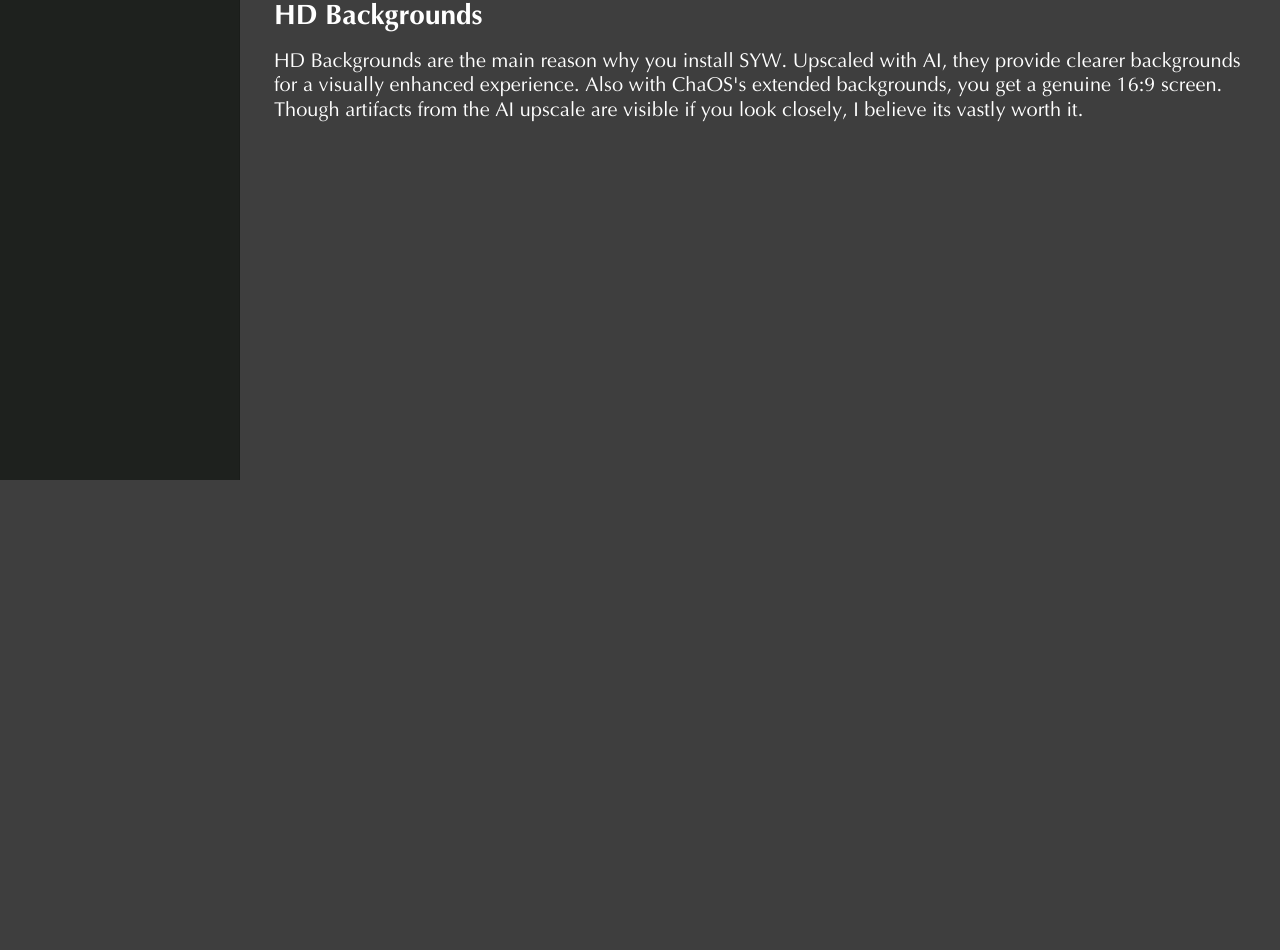
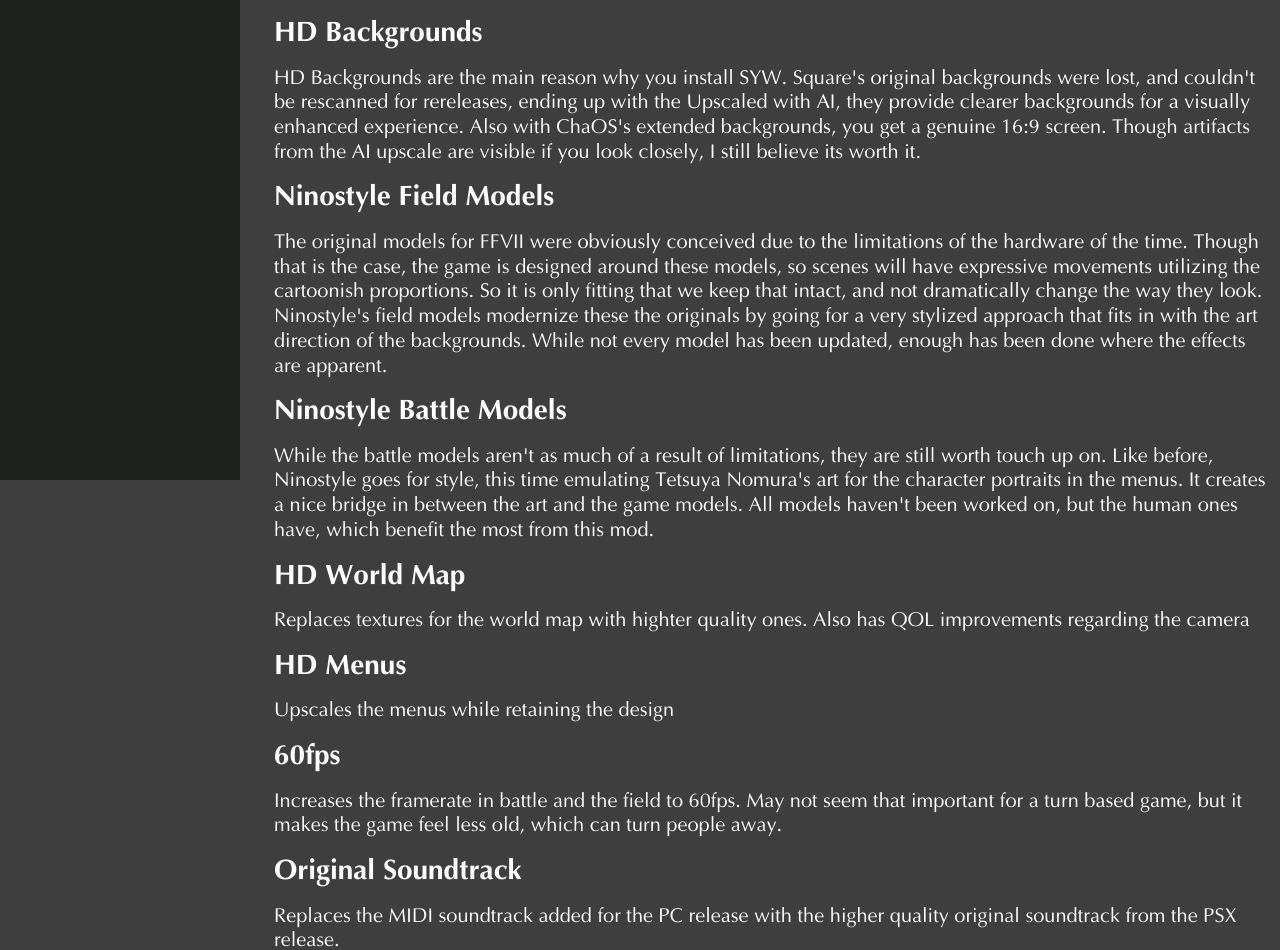
Before and after one commit to shaddaimorphing/ryukooni, a React (Create React App) app: page /about in a window 1280 px wide. Shown: the part 320-1270 px from the top of the page. Before the commit the page ends 800 px from the top, so only its background shows below. Built offline with nearby package versions, Linux system fonts and the light colour scheme.

Commit message:
Updated About and Install pages

```diff
--- a/src/pages/About.js
+++ b/src/pages/About.js
@@ -1,4 +1,4 @@
-import { Stack, Typography } from '@mui/material'
+import { Divider, Stack, Typography } from '@mui/material'
 import React from 'react'
 
 const About = () => {
@@ -7,18 +7,61 @@
             <Typography variant="h1" component="div">
                 Why Install This?
             </Typography>
-
             <Typography variant="h4" component="div">
                 Though SYW is an amazing mod that provides an HD remaster of sorts to FFVII, I believe that being that its options menu is very intimidating, and may turn away some people not used to modding. Not only that, the choices may bring uncertainty in what they should select for their playthrough. This guide is meant to circumvent both of these barriers. Ryuko Oni not only provides the improvements of SYW, but also chooses options on what are the best to retain the accuracy of FFVII. Below is a list of the major options I've selected, and why I beleive they are important.
             </Typography>
 
+            <Divider sx={{bgcolor: "white"}} />
+
             <Typography variant="h2" component="div">
                 HD Backgrounds
             </Typography>
+            <Typography variant="h4" component="div">
+                HD Backgrounds are the main reason why you install SYW. Square's original backgrounds were lost, and couldn't be rescanned for rereleases, ending up with the  Upscaled with AI, they provide clearer backgrounds for a visually enhanced experience. Also with ChaOS's extended backgrounds, you get a genuine 16:9 screen. Though artifacts from the AI upscale are visible if you look closely, I still believe its worth it.
+            </Typography>
 
+            <Typography variant="h2" component="div">
+                Ninostyle Field Models
+            </Typography>
             <Typography variant="h4" component="div">
-                HD Backgrounds are the main reason why you install SYW. Upscaled with AI, they provide clearer backgrounds for a visually enhanced experience. Also with ChaOS's extended backgrounds, you get a genuine 16:9 screen. Though artifacts from the AI upscale are visible if you look closely, I believe its vastly worth it.
+                The original models for FFVII were obviously conceived due to the limitations of the hardware of the time. Though that is the case, the game is designed around these models, so scenes will have expressive movements utilizing the cartoonish proportions. So it is only fitting that we keep that intact, and not dramatically change the way they look. Ninostyle's field models modernize these the originals by going for a very stylized approach that fits in with the art direction of the backgrounds. While not every model has been updated, enough has been done where the effects are apparent.
             </Typography>
+
+            <Typography variant="h2" component="div">
+                Ninostyle Battle Models
+            </Typography>
+            <Typography variant="h4" component="div">
+                While the battle models aren't as much of a result of limitations, they are still worth touch up on. Like before, Ninostyle goes for style, this time emulating Tetsuya Nomura's art for the character portraits in the menus. It creates a nice bridge in between the art and the game models. All models haven't been worked on, but the human ones have, which benefit the most from this mod.
+            </Typography>
+
+            <Typography variant="h2" component="div">
+                HD World Map
+            </Typography>
+            <Typography variant="h4" component="div">
+                Replaces textures for the world map with highter quality ones. Also has QOL improvements regarding the camera
+            </Typography>
+
+            <Typography variant="h2" component="div">
+                HD Menus
+            </Typography>
+            <Typography variant="h4" component="div">
+                Upscales the menus while retaining the design
+            </Typography>
+
+            <Typography variant="h2" component="div">
+                60fps
+            </Typography>
+            <Typography variant="h4" component="div">
+                Increases the framerate in battle and the field to 60fps. May not seem that important for a turn based game, but it makes the game feel less old, which can turn people away.
+            </Typography>
+
+            <Typography variant="h2" component="div">
+                Original Soundtrack
+            </Typography>
+            <Typography variant="h4" component="div">
+                Replaces the MIDI soundtrack added for the PC release with the higher quality original soundtrack from the PSX release.
+            </Typography>
+
         </Stack>
     )
 }
--- a/src/pages/Install.js
+++ b/src/pages/Install.js
@@ -1,4 +1,4 @@
-import { Divider, Stack, Typography } from '@mui/material'
+import { Divider, Link, Stack, Typography } from '@mui/material'
 import React from 'react'
 
 const Install = () => {
@@ -15,17 +15,19 @@
             <Divider sx={{bgcolor: "white"}} />
 
             <Typography variant="h4" component="div">
-                1. First, download the preset here.
+                1. First, download the preset (06-Ryuko.Oni.ini) from the last release on <Link href="https://github.com/shaddaimorphing/ryukooni/releases">Github</Link>
             </Typography>
             <Typography variant="h4" component="div">
-                2. Then go to where you downloaded the file (usually your Downloads folder) and copy it.
+                2. Then go to where you downloaded the file (usually your Downloads folder) and Rename it to "06-Ryuko Oni.ini".
             </Typography>
             <Typography variant="h4" component="div">
-                3. Navigate to your SYW folder and find the preset folder. Paste the preset there.
+                3. Copy it, and navigate to your SYW folder (Usually C://FF7_SYW_Unified/Presets/English) and find the preset folder. Paste the preset there.
             </Typography>
+            <img src={require('../img/Ryuko Oni Location.png')} alt="" width="75%" />
             <Typography variant="h4" component="div">
                 4. Open SYW and open the dropdown menu. The preset "Ryuko Oni" should be there. Select it.
             </Typography>
+            <img src={require('../img/SYW Menu.png')} alt="" width="75%" />
             <Typography variant="h4" component="div">
                 5. Start the game, and enjoy!
             </Typography>
```
Also changed, not shown: src/img/Ryuko Oni Location.png (added), src/img/SYW Menu.png (added).
